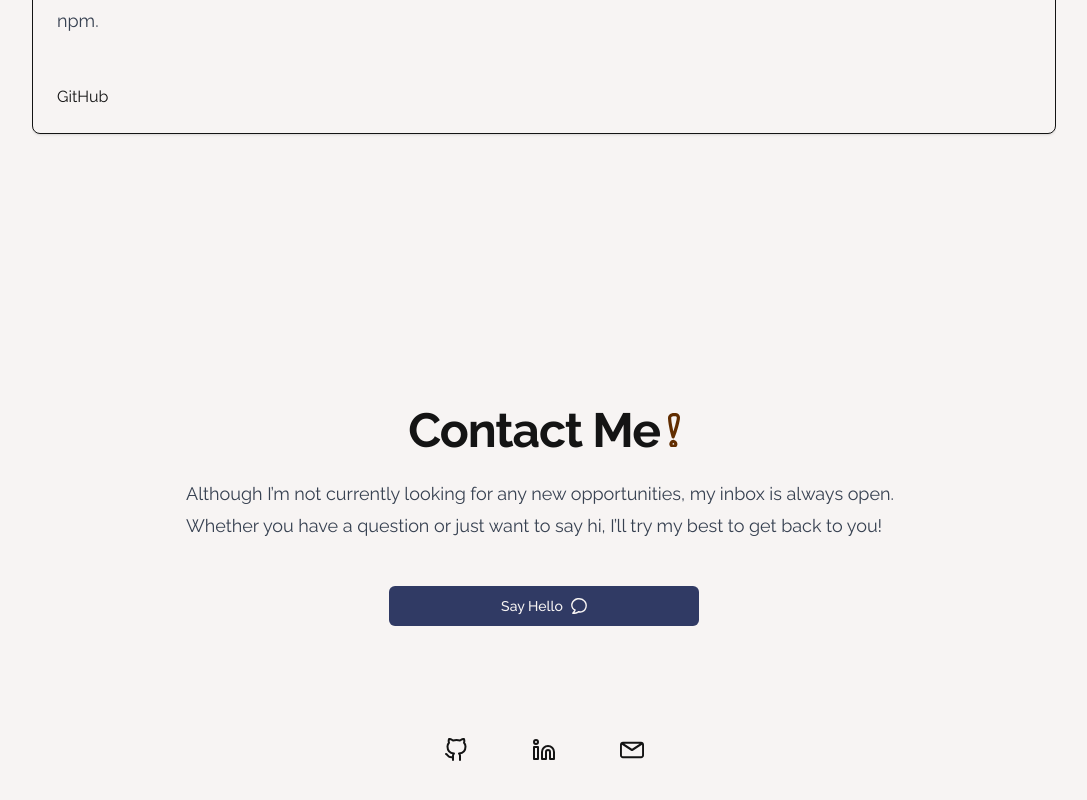
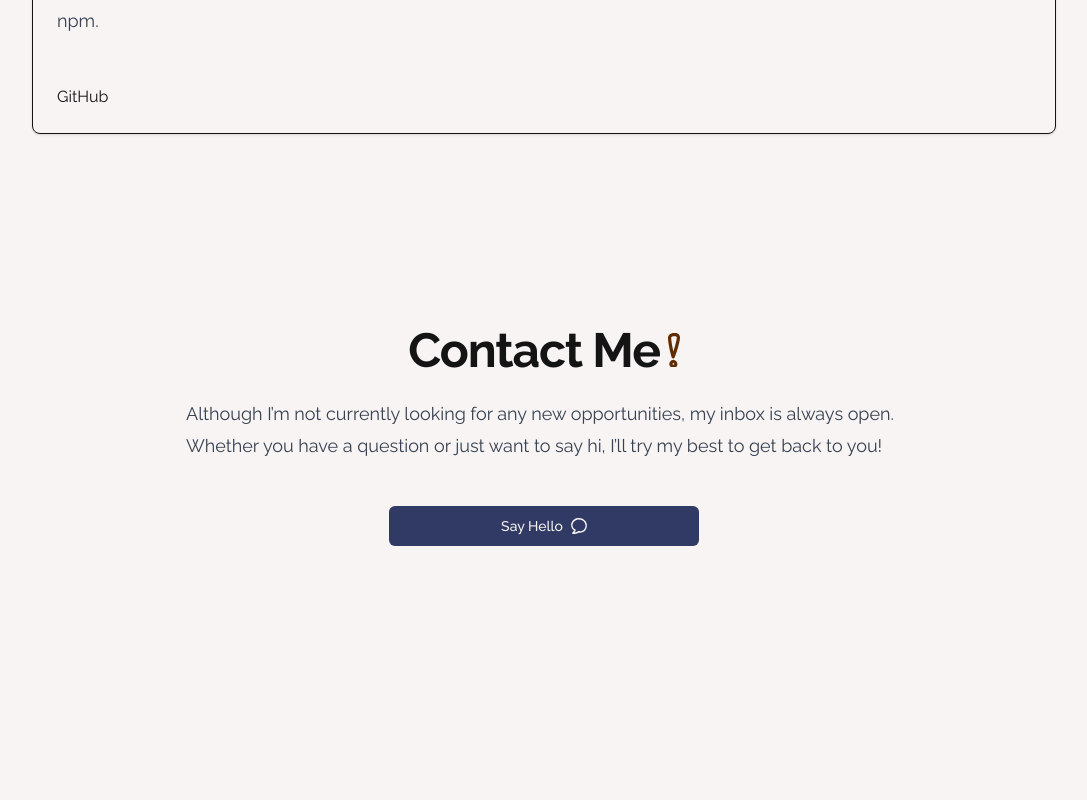
Before and after one commit to corbinmurray/corbinmurray-dev, a Next.js app: page / in a window 1280 px wide. Shown: the part 3695-4495 px from the top of the page, without its empty margins (96-1183 px from the left). After the commit the page ends 4321 px from the top, so only its background shows below. Built offline with nearby package versions, Linux system fonts and the light colour scheme.

Commit message:
fix animations

```diff
--- a/app/layout.tsx
+++ b/app/layout.tsx
@@ -3,7 +3,6 @@ import EmailSvg from "@/components/ui/email-svg";
 import GitHubSvg from "@/components/ui/github-svg";
 import LinkedInSvg from "@/components/ui/linkedin-svg";
 import Navbar from "@/components/ui/navbar";
-import { sectionChildVariants, sectionContainerVariants } from "@/lib/animation-variants";
 import { EMAIL_ADDRESS, GITHUB_URL, LINKEDIN_URL } from "@/lib/constants";
 import { cn } from "@/lib/utils";
 import { ClassValue } from "clsx";
@@ -58,13 +57,26 @@ export default function RootLayout({
 				{/* Inject the theme initializer script */}
 				<script dangerouslySetInnerHTML={{ __html: setThemeScript }} />
 			</head>
-			<body className={cn(fontMono.variable, fontSans.variable, "font-sans antialiased")}>
+			<body className={cn(fontMono.variable, fontSans.variable, "font-sans antialiased overflow-hidden")}>
 				<ThemeProvider attribute="class" defaultTheme="light" enableSystem>
 					<Navbar className="px-8 md:px-16 lg:px-32" />
 					<div className="container py-0 px-8 md:px-16 lg:px-32 mx-auto">{children}</div>
 
-					<motion.footer className="my-20" initial="hidden" whileInView="visible" viewport={{ once: true, amount: "some" }} variants={sectionContainerVariants}>
-						<motion.div className="container py-0 mx-auto flex items-center justify-center px-4" variants={sectionChildVariants}>
+					<motion.footer
+						className="my-20"
+						initial="hidden"
+						whileInView="visible"
+						viewport={{ once: true, amount: "some" }}
+						variants={{
+							hidden: { opacity: 0, y: 75 },
+							visible: { opacity: 1, y: 0, transition: { duration: 0.75, ease: [0.33, 1, 0.68, 1] } },
+						}}>
+						<motion.div
+							className="container py-0 mx-auto flex items-center justify-center px-4"
+							variants={{
+								hidden: { opacity: 0, y: 75 },
+								visible: { opacity: 1, y: 0, transition: { duration: 0.75, ease: [0.33, 1, 0.68, 1] } },
+							}}>
 							<section id="contact">
 								<h1 className="flex flex-row items-center justify-center">
 									Contact Me
@@ -99,10 +111,6 @@ export default function RootLayout({
 										</a>
 									</Button>
 								</div>
-
-								<div className="flex w-full justify-center items-center mt-28 mb-4">
-									<SocialLinkGroup orientation="horizontal" />
-								</div>
 							</section>
 						</motion.div>
 					</motion.footer>
@@ -111,49 +119,3 @@ export default function RootLayout({
 		</html>
 	);
 }
-
-const SocialLinkGroup = ({ orientation, className }: { orientation: "horizontal" | "vertical"; className?: string }) => {
-	const anchorSvgClassName: ClassValue = "w-5 h-5 md:w-6 md:h-6 hover:text-accent transition-[fill] duration-200 ease-in";
-
-	if (orientation === "horizontal") {
-		return (
-			<ul className={cn(className, "flex", "gap-x-12", "md:gap-x-16")}>
-				<li>
-					<a href={GITHUB_URL} target="_blank">
-						<GitHubSvg className={cn(anchorSvgClassName)} />
-					</a>
-				</li>
-				<li>
-					<a href={LINKEDIN_URL} target="_blank">
-						<LinkedInSvg className={cn(anchorSvgClassName)} />
-					</a>
-				</li>
-				<li>
-					<a href={"mailto:" + EMAIL_ADDRESS} target="_blank">
-						<EmailSvg className={cn(anchorSvgClassName)} />
-					</a>
-				</li>
-			</ul>
-		);
-	} else {
-		return (
-			<ul className={cn(className, "flex", "flex-col", "gap-y-12")}>
-				<li>
-					<a href={GITHUB_URL} target="_blank">
-						<GitHubSvg className={cn(anchorSvgClassName)} />
-					</a>
-				</li>
-				<li>
-					<a href={LINKEDIN_URL} target="_blank">
-						<LinkedInSvg className={cn(anchorSvgClassName)} />
-					</a>
-				</li>
-				<li>
-					<a href={"mailto:" + EMAIL_ADDRESS} target="_blank">
-						<EmailSvg className={cn(anchorSvgClassName)} />
-					</a>
-				</li>
-			</ul>
-		);
-	}
-};
--- a/app/page.tsx
+++ b/app/page.tsx
@@ -13,21 +13,18 @@ export default async function Home() {
 		hidden: {
 			y: 75,
 			opacity: 0,
-			scale: 0,
+			// scale: 0,
 		},
 		visible: {
 			y: 0,
 			opacity: 1,
-			scale: 1,
-			transition: {
-				type: "spring",
-				bounce: 0.25,
-			},
+			// scale: 1,
+			transition: { duration: 0.75, ease: [0.33, 1, 0.68, 1] },
 		},
 	};
 
 	return (
-		<main className="overflow-y-scroll">
+		<main>
 			<RevealSection
 				id="hero"
 				className="min-h-[calc(100vh-5rem)]"
@@ -121,8 +118,9 @@ export default async function Home() {
 						return (
 							<motion.div
 								key={i}
-								initial={{ opacity: 0, y: 75, scale: 0 }}
-								whileInView={{ opacity: 1, y: 0, scale: 1 }}
+								variants={sectionChildAnimationVariants}
+								initial="hidden"
+								whileInView="visible"
 								viewport={{ once: true, amount: "some", margin: "300px" }}>
 								<AccordionItem key={i} value={experience.companyName}>
 									<AccordionTrigger>
--- a/components/ui/email-svg.tsx
+++ /dev/null
@@ -1,19 +0,0 @@
-const EmailSvg = ({ className }: { className: string }) => {
-	return (
-		<svg className={className} fill="currentColor" xmlns="http://www.w3.org/2000/svg" viewBox="0 0 75.294 75.294">
-			<g>
-				<path
-					d="M66.097,12.089h-56.9C4.126,12.089,0,16.215,0,21.286v32.722c0,5.071,4.126,9.197,9.197,9.197h56.9
-           c5.071,0,9.197-4.126,9.197-9.197V21.287C75.295,16.215,71.169,12.089,66.097,12.089z M61.603,18.089L37.647,33.523L13.691,18.089
-           H61.603z M66.097,57.206h-56.9C7.434,57.206,6,55.771,6,54.009V21.457l29.796,19.16c0.04,0.025,0.083,0.042,0.124,0.065
-           c0.043,0.024,0.087,0.047,0.131,0.069c0.231,0.119,0.469,0.215,0.712,0.278c0.025,0.007,0.05,0.01,0.075,0.016
-           c0.267,0.063,0.537,0.102,0.807,0.102c0.001,0,0.002,0,0.002,0c0.002,0,0.003,0,0.004,0c0.27,0,0.54-0.038,0.807-0.102
-           c0.025-0.006,0.05-0.009,0.075-0.016c0.243-0.063,0.48-0.159,0.712-0.278c0.044-0.022,0.088-0.045,0.131-0.069
-           c0.041-0.023,0.084-0.04,0.124-0.065l29.796-19.16v32.551C69.295,55.771,67.86,57.206,66.097,57.206z"
-				/>
-			</g>
-		</svg>
-	);
-};
-
-export default EmailSvg;
--- a/components/ui/github-svg.tsx
+++ /dev/null
@@ -1,18 +0,0 @@
-const GitHubSvg = ({ className }: { className: string }) => {
-	return (
-		<svg
-			className={className}
-			xmlns="http://www.w3.org/2000/svg"
-			role="img"
-			viewBox="0 0 24 24"
-			fill="none"
-			stroke="currentColor"
-			strokeWidth="2"
-			strokeLinecap="round"
-			strokeLinejoin="round">
-			<path d="M9 19c-5 1.5-5-2.5-7-3m14 6v-3.87a3.37 3.37 0 0 0-.94-2.61c3.14-.35 6.44-1.54 6.44-7A5.44 5.44 0 0 0 20 4.77 5.07 5.07 0 0 0 19.91 1S18.73.65 16 2.48a13.38 13.38 0 0 0-7 0C6.27.65 5.09 1 5.09 1A5.07 5.07 0 0 0 5 4.77a5.44 5.44 0 0 0-1.5 3.78c0 5.42 3.3 6.61 6.44 7A3.37 3.37 0 0 0 9 18.13V22"></path>
-		</svg>
-	);
-};
-
-export default GitHubSvg;
--- a/components/ui/linkedin-svg.tsx
+++ /dev/null
@@ -1,20 +0,0 @@
-const LinkedInSvg = ({ className }: { className: string }) => {
-	return (
-		<svg
-			className={className}
-			xmlns="http://www.w3.org/2000/svg"
-			role="img"
-			viewBox="0 0 24 24"
-			fill="none"
-			stroke="currentColor"
-			strokeWidth="2"
-			strokeLinecap="round"
-			strokeLinejoin="round">
-			<path d="M16 8a6 6 0 0 1 6 6v7h-4v-7a2 2 0 0 0-2-2 2 2 0 0 0-2 2v7h-4v-7a6 6 0 0 1 6-6z"></path>
-			<rect x="2" y="9" width="4" height="12"></rect>
-			<circle cx="4" cy="4" r="2"></circle>
-		</svg>
-	);
-};
-
-export default LinkedInSvg;
--- a/components/ui/navbar.tsx
+++ b/components/ui/navbar.tsx
@@ -1,5 +1,6 @@
 "use client";
 import ThemeToggle from "@/components/ui/theme-toggle";
+import { sectionContainerDownVariants } from "@/lib/animation-variants";
 import { cn } from "@/lib/utils";
 import { AnimatePresence, motion, useMotionValueEvent, useScroll } from "motion/react";
 import Link from "next/link";
@@ -31,6 +32,8 @@ export default function Navbar({ className }: { className: string }) {
 			direction: diff > 0 ? "down" : "up",
 			atTop: scrollY.get() === 0,
 		});
+
+		console.log("direction ", diff > 0 ? "down" : "up", "atTop ", scrollY.get() === 0, "scrollY ", scrollY.get());
 	});
 
 	const navLinkContainerAnimationVariants = {
@@ -71,16 +74,15 @@ export default function Navbar({ className }: { className: string }) {
 			initial={{ y: 0 }}
 			animate={{
 				y: scrollState.direction === "down" ? "-100%" : 0,
+				opacity: scrollState.direction === "down" ? 0 : 1,
 			}}
-			transition={{
-				ease: "easeOut",
-				duration: 0.5,
-			}}>
+			transition={{ duration: 0.45, ease: [0.33, 1, 0.68, 1] }}>
 			<motion.div
 				className={cn(className, "container mx-auto flex items-center justify-between h-full")}
-				initial={{ opacity: 0, y: -300 }}
-				animate={{ opacity: 1, y: 0 }}
-				transition={{ ease: "easeOut", duration: 0.3 }}>
+				initial="hidden"
+				whileInView="visible"
+				variants={sectionContainerDownVariants}
+				viewport={{ once: true, amount: "some" }}>
 				{/* Brand */}
 				<motion.div className="text-xl font-bold text-primary">Brand</motion.div>
 
--- a/lib/animation-variants.ts
+++ b/lib/animation-variants.ts
@@ -5,15 +5,20 @@ export const sectionContainerVariants: Variants = {
 	visible: {
 		opacity: 1,
 		y: 0,
-		transition: {
-			ease: "easeOut",
-			duration: 0.6,
-			staggerChildren: 0.2, // Stagger children animations
-		},
+		transition: { duration: 0.75, ease: [0.33, 1, 0.68, 1], staggerChildren: 0.3 },
+	},
+};
+
+export const sectionContainerDownVariants: Variants = {
+	hidden: { opacity: 0, y: -75 },
+	visible: {
+		opacity: 1,
+		y: 0,
+		transition: { duration: 0.75, ease: [0.33, 1, 0.68, 1], staggerChildren: 0.3 },
 	},
 };
 
 export const sectionChildVariants: Variants = {
-	visible: { opacity: 1, y: 0, transition: { duration: 0.6, ease: "easeOut" } },
+	visible: { opacity: 1, y: 0, transition: { duration: 0.75, ease: [0.33, 1, 0.68, 1] } },
 	hidden: { opacity: 0, y: 300 },
 };
```
Also changed, not shown: components/ui/scroll-provider.tsx (deleted).
